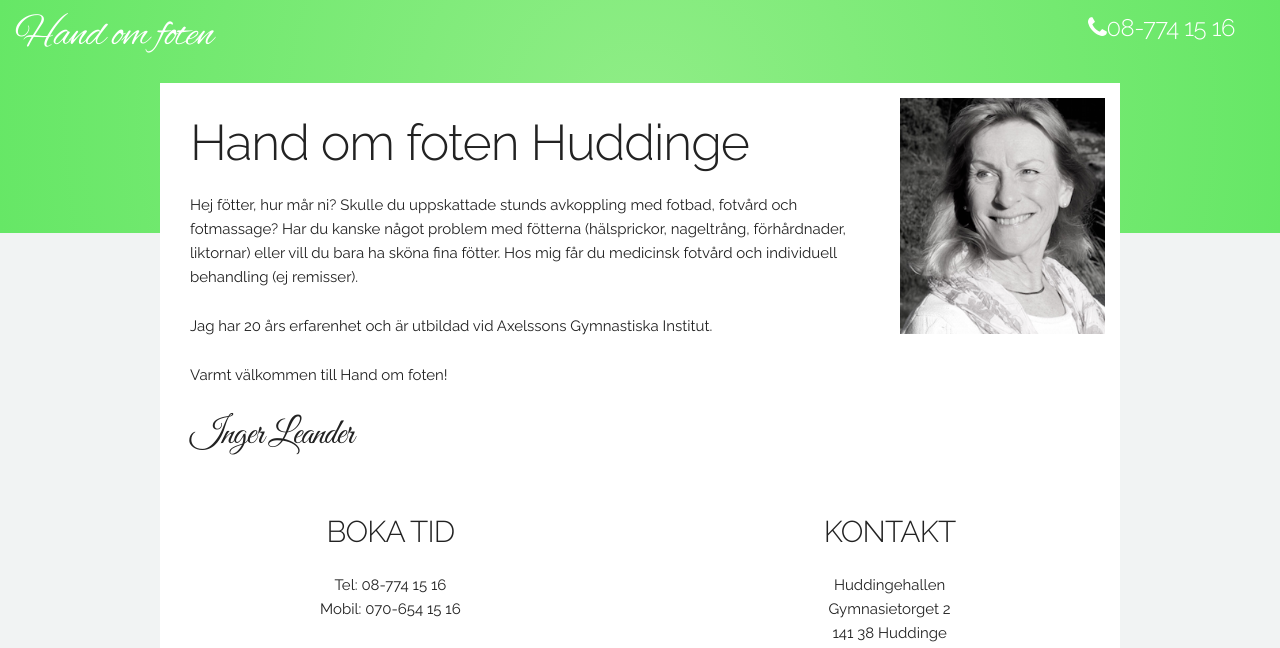
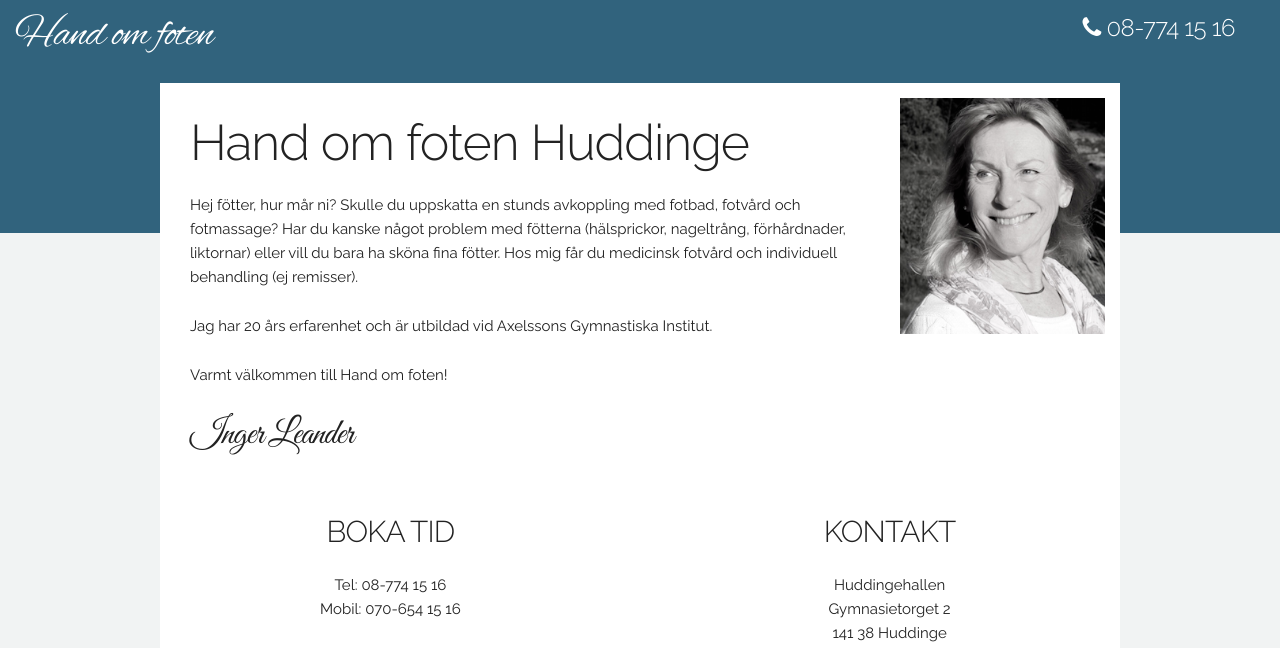
Before and after one commit to handomfoten/handomfoten.github.io, a plain HTML site: page index.html in a window 1280 px wide. Shown: the top 648 px of the page. Drawn offline with Linux system fonts and the light colour scheme; some packages are replaced by stand-ins of ours; a web font is replaced by a local one.

Commit message:
Update index.html

```diff
--- a/index.html
+++ b/index.html
@@ -53,13 +53,13 @@
 </head>
 <body>
     <div style="background: #F1F3F3">
-        <div class="row" id="radial-center" style="padding-bottom:150px;">
+        <div class="row" style="background: #31637d; padding-bottom:150px;">
             <div class="eight columns" style="padding-left:15px; padding-top: 10px; color:white;">
                 <h2 style="font-family: 'Alex Brush', cursive;">Hand om foten</h2>
             </div>
             <div class="four columns" style="padding-right:15px; padding-top: 10px; color:white; text-align:right;">
                 <h5 class="head" style="margin-right:30px">
-                    <i class="fa fa-phone"></i><span>08-774 15 16</span>
+                    <i class="fa fa-phone"></i> <span>08-774 15 16</span>
                 </h5>
             </div>
         </div>
@@ -69,7 +69,7 @@
             <div class="nine columns" style="padding:15px 5px 5px 15px;">
                 <h1>Hand om foten Huddinge</h1>
                 <p>
-Hej fötter, hur mår ni? Skulle du uppskattade stunds avkoppling med fotbad, fotvård och fotmassage? Har du kanske något problem med fötterna (hälsprickor, nageltrång, förhårdnader, liktornar) eller vill du bara ha sköna fina fötter. Hos mig får du medicinsk fotvård och individuell behandling (ej remisser).
+Hej fötter, hur mår ni? Skulle du uppskatta en stunds avkoppling med fotbad, fotvård och fotmassage? Har du kanske något problem med fötterna (hälsprickor, nageltrång, förhårdnader, liktornar) eller vill du bara ha sköna fina fötter. Hos mig får du medicinsk fotvård och individuell behandling (ej remisser).
                 </p>
                 <p>Jag har 20 års erfarenhet och är utbildad vid Axelssons Gymnastiska Institut.</p>
                 <p>Varmt välkommen till Hand om foten!</p>
```
